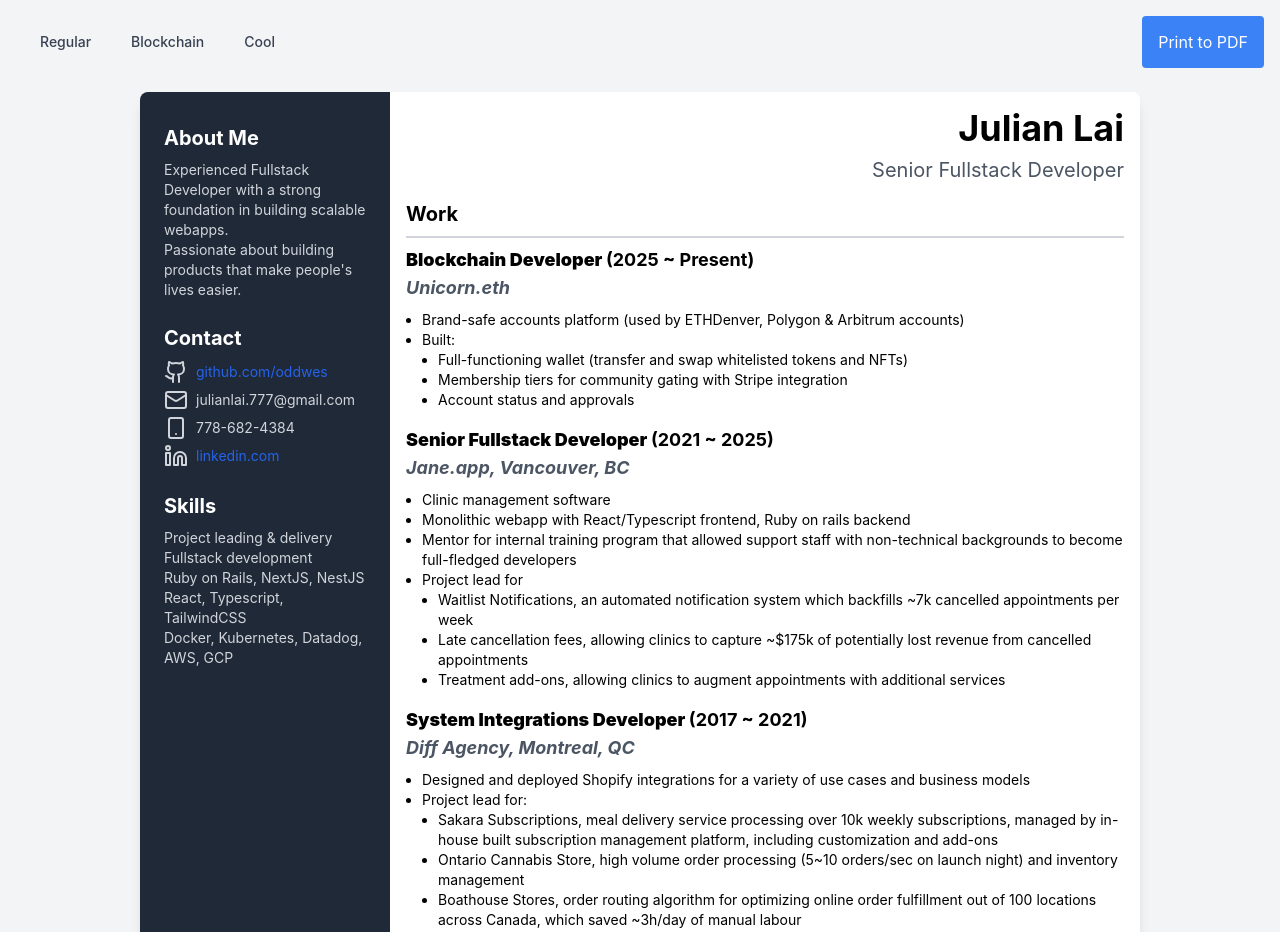
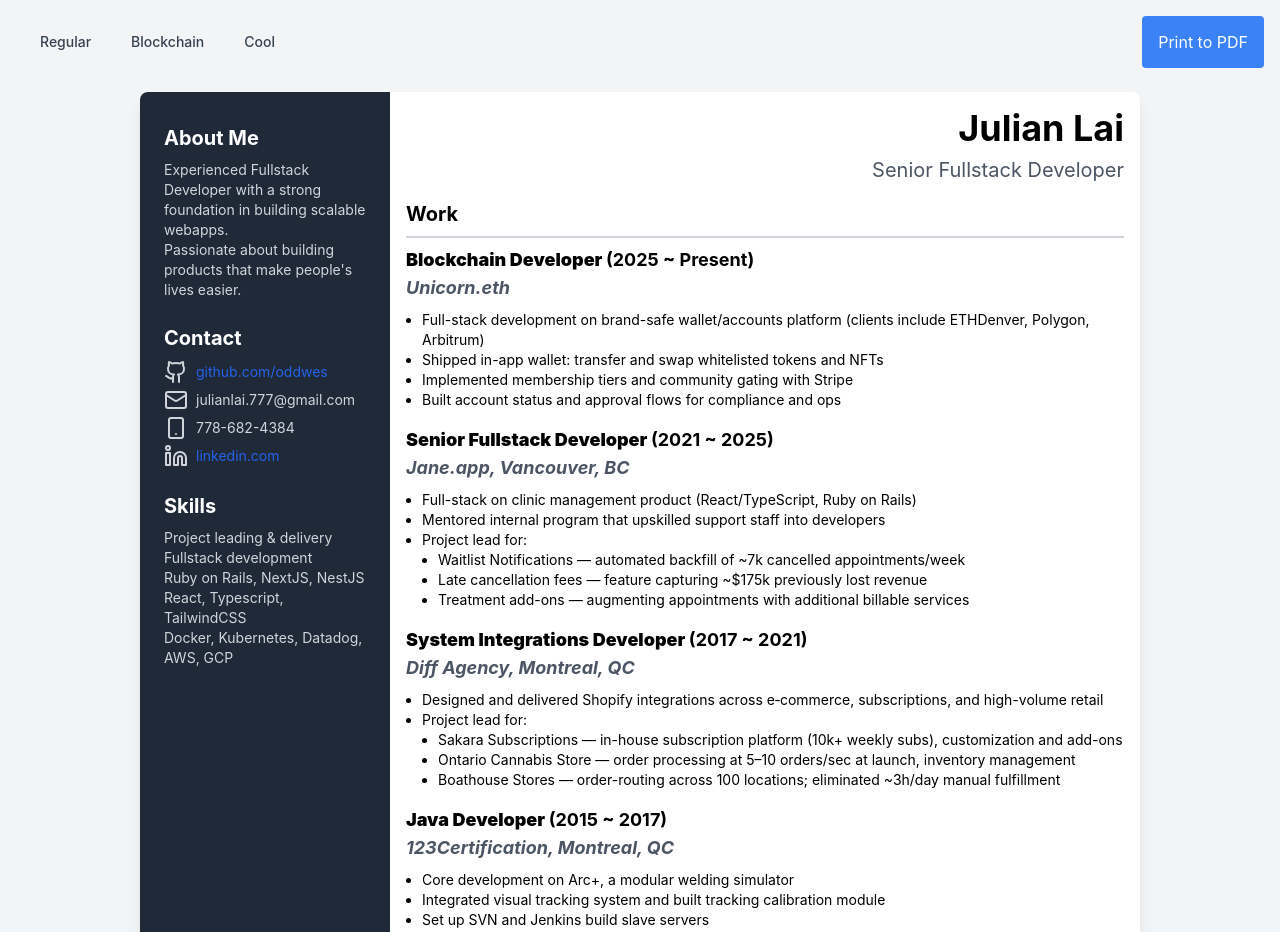
Before and after one commit to oddwes/resume, a React (Vite) app: page / in a window 1280 px wide. Shown: the top 932 px of the page. Built offline with nearby package versions, Linux system fonts and the light colour scheme.

Commit message:
updates job descriptions

```diff
--- a/src/components/Work.tsx
+++ b/src/components/Work.tsx
@@ -13,13 +13,10 @@
           </p>
           <div className="text-sm pl-4">
             <ul className="list-disc">
-              <li>Brand-safe accounts platform (used by ETHDenver, Polygon & Arbitrum accounts)</li>
-              <li>Built:</li>
-              <ul className="list-disc pl-4">
-                <li>Full-functioning wallet (transfer and swap whitelisted tokens and NFTs)</li>
-                <li>Membership tiers for community gating with Stripe integration</li>
-                <li>Account status and approvals</li>
-              </ul>
+              <li>Full-stack development on brand-safe wallet/accounts platform (clients include ETHDenver, Polygon, Arbitrum)</li>
+              <li>Shipped in-app wallet: transfer and swap whitelisted tokens and NFTs</li>
+              <li>Implemented membership tiers and community gating with Stripe</li>
+              <li>Built account status and approval flows for compliance and ops</li>
             </ul>
           </div>
         </div>
@@ -31,14 +28,13 @@
           </p>
           <div className="text-sm pl-4">
             <ul className="list-disc">
-              <li>Clinic management software</li>
-              <li>Monolithic webapp with React/Typescript frontend, Ruby on rails backend</li>
-              <li>Mentor for internal training program that allowed support staff with non-technical backgrounds to become full-fledged developers</li>
-              <li>Project lead for</li>
+              <li>Full-stack on clinic management product (React/TypeScript, Ruby on Rails)</li>
+              <li>Mentored internal program that upskilled support staff into developers</li>
+              <li>Project lead for:</li>
               <ul className="list-disc pl-4">
-                <li>Waitlist Notifications, an automated notification system which backfills ~7k cancelled appointments per week</li>
-                <li>Late cancellation fees, allowing clinics to capture ~$175k of potentially lost revenue from cancelled appointments</li>
-                <li>Treatment add-ons, allowing clinics to augment appointments with additional services</li>
+                <li>Waitlist Notifications — automated backfill of ~7k cancelled appointments/week</li>
+                <li>Late cancellation fees — feature capturing ~$175k previously lost revenue</li>
+                <li>Treatment add-ons — augmenting appointments with additional billable services</li>
               </ul>
             </ul>
           </div>
@@ -52,12 +48,12 @@
           </p>
           <div className="text-sm pl-4">
             <ul className="list-disc">
-              <li>Designed and deployed Shopify integrations for a variety of use cases and business models</li>
+              <li>Designed and delivered Shopify integrations across e‑commerce, subscriptions, and high-volume retail</li>
               <li>Project lead for:</li>
               <ul className="list-disc pl-4">
-                <li>Sakara Subscriptions, meal delivery service processing over 10k weekly subscriptions, managed by in-house built subscription management platform, including customization and add-ons</li>
-                <li>Ontario Cannabis Store, high volume order processing (5~10 orders/sec on launch night) and inventory management</li>
-                <li>Boathouse Stores, order routing algorithm for optimizing online order fulfillment out of 100 locations across Canada, which saved ~3h/day of manual labour</li>
+                <li>Sakara Subscriptions — in-house subscription platform (10k+ weekly subs), customization and add-ons</li>
+                <li>Ontario Cannabis Store — order processing at 5–10 orders/sec at launch, inventory management</li>
+                <li>Boathouse Stores — order-routing across 100 locations; eliminated ~3h/day manual fulfillment</li>
               </ul>
             </ul>
           </div>
@@ -70,11 +66,11 @@
           </p>
           <div className="text-sm pl-4">
             <ul className="list-disc">
-              <li>Modular welding simulator (Arc+).</li>
-              <li>Visual tracking system integration, tracking calibration module.</li>
-              <li>Setup SVN and Jenkins build slave servers.</li>
-              <li>Design and development of the core framework and features for the simulator's second generation.</li>
-              <li>Optimization of graph-travelling algorithm for analysis of complex 3D shapes.</li>
+              <li>Core development on Arc+, a modular welding simulator</li>
+              <li>Integrated visual tracking system and built tracking calibration module</li>
+              <li>Set up SVN and Jenkins build slave servers</li>
+              <li>Designed and developed core framework and features for second-generation simulator</li>
+              <li>Optimized graph-traversal algorithm for complex 3D shape analysis</li>
             </ul>
           </div>
         </div>
```
